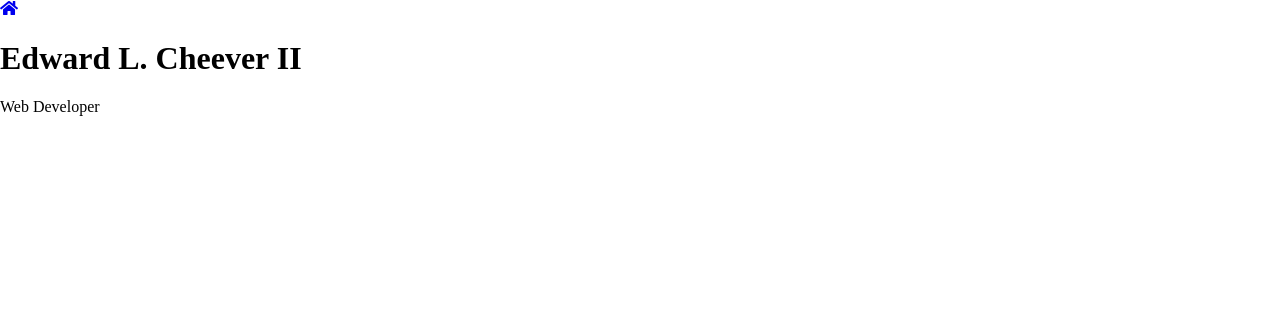
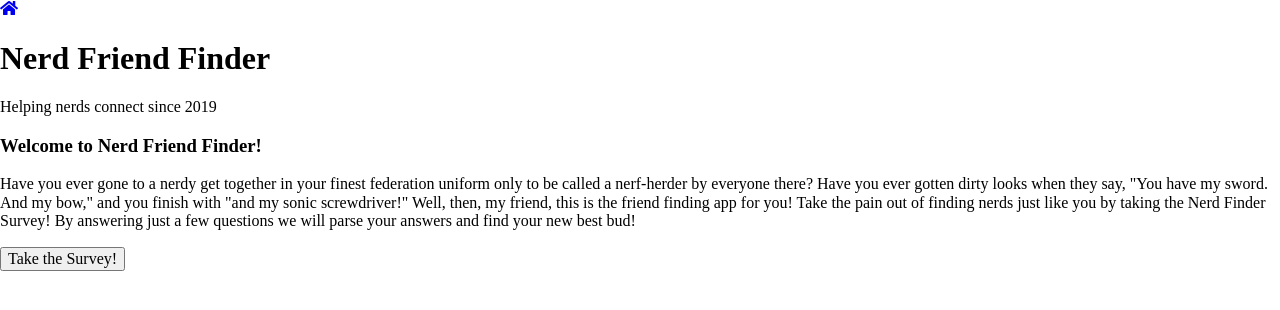
Before and after one commit to Druidan/NerdFinder, a website: page app/public/home.html in a window 1280 px wide. Drawn offline with Linux system fonts and the light colour scheme.

Commit message:
Slight updates to home page

```diff
--- a/app/public/home.html
+++ b/app/public/home.html
@@ -18,12 +18,16 @@
         <div class="homeCorner">
             <a href="https://Druidan.github.io/index.html"><i class="fas headMenu fa-home"></i></a>
         </div>
-        <header class="elcHeader">
-            <h1 class="elcName">Edward L. Cheever II</h1>
-            <p class="elcsubTitle">Web Developer</p>
+        <header class="titleDiv">
+            <h1 class="titleNFF">Nerd Friend Finder</h1>
+            <p class="subTitleNFF">Helping nerds connect since 2019</p>
         </header>
         <main>
-
+            <section>
+                <h3 class="welcomeNFF">Welcome to Nerd Friend Finder!</h3>
+                <p class="welcomeText">Have you ever gone to a nerdy get together in your finest federation uniform only to be called a nerf-herder by everyone there? Have you ever gotten dirty looks when they say, "You have my sword. And my bow," and you finish with "and my sonic screwdriver!" Well, then, my friend, this is the friend finding app for you! Take the pain out of finding nerds just like you by taking the Nerd Finder Survey! By answering just a few questions we will parse your answers and find your new best bud!</p>
+                <a href="survey.html"><button class="surveyBtn">Take the Survey!</button></a>
+            </section>
         </main>
     <script type="text/javascript" src="../../nerdFriendFinderCore.js"></script>
     </body>
--- a/server.js
+++ b/server.js
@@ -10,6 +10,7 @@ const PORT = process.env.PORT || 3010;
 // St6andard Express setup for data parsing
 app.use(express.urlencoded({ extended: true }));
 app.use(express.json());
+app.use(express.static(__dirname));
 
 require("./app/routing/apiRoutes")(app);
 require("./app/routing/htmlRoutes")(app);
```
